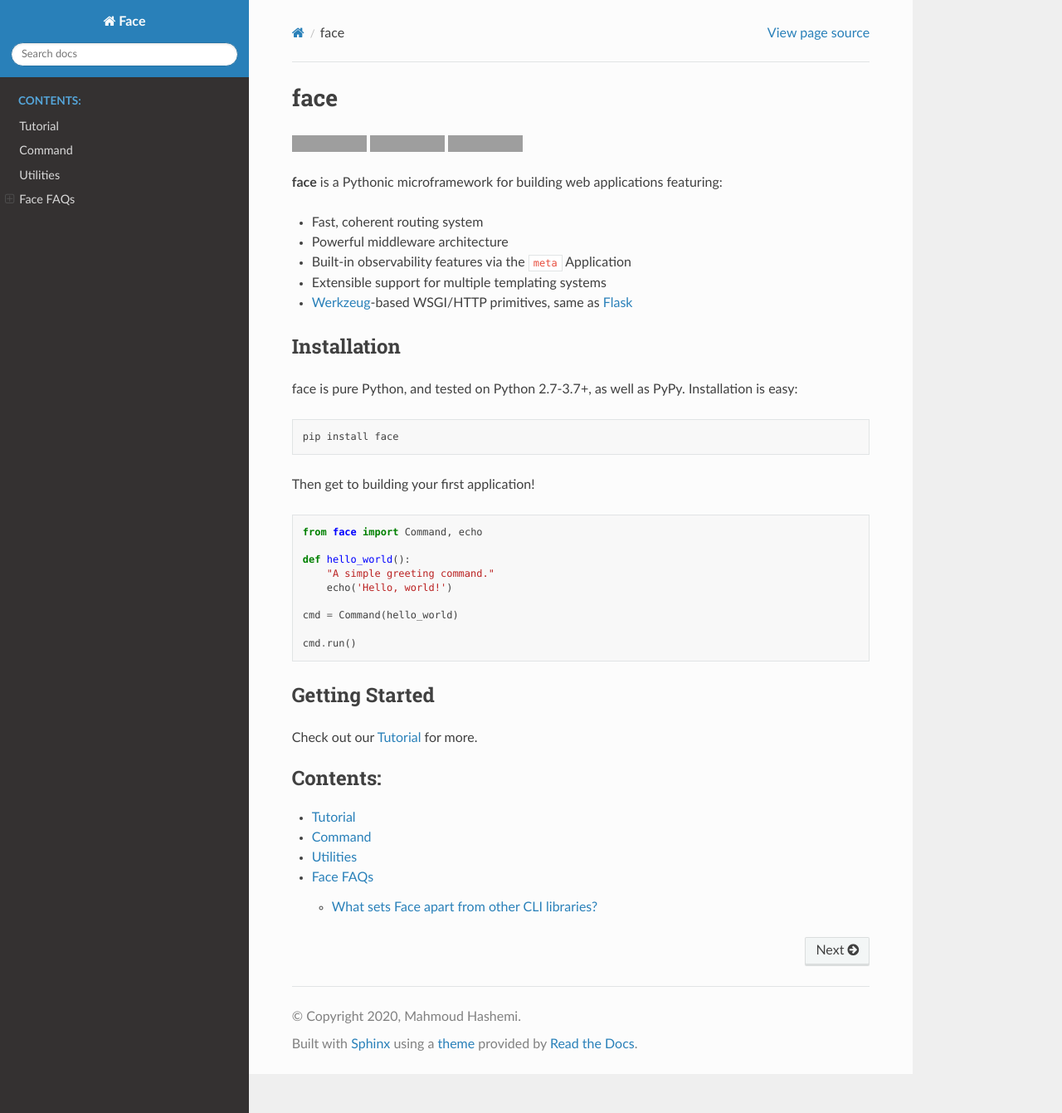
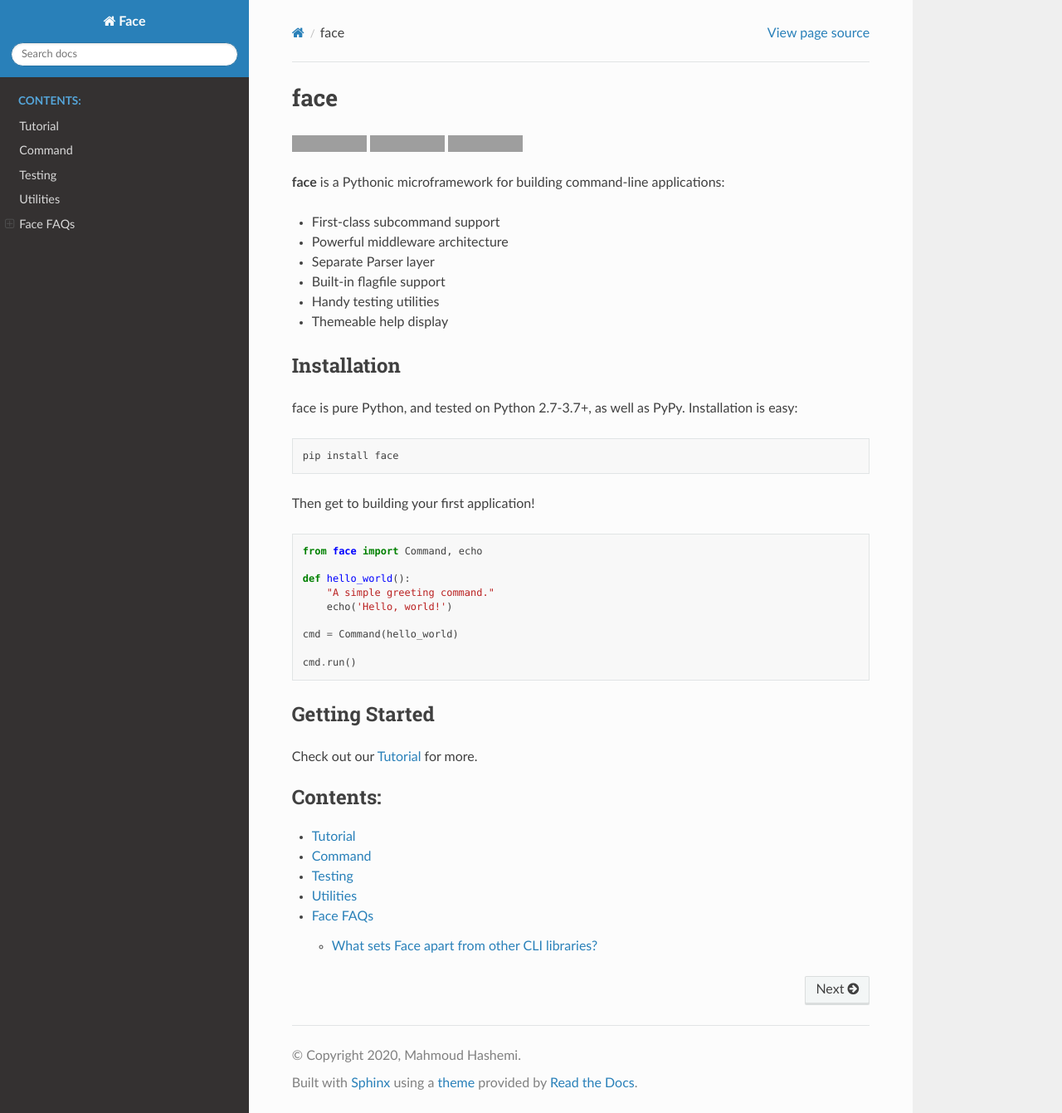
Before and after one commit to mahmoud/face, a Sphinx documentation site: the page built from docs/index.rst, in a window 1280 px wide and 1341 px high. Shown: the whole window at 83% size. Built offline with Sphinx 7.4.7 and the Read the Docs theme 2.0.0, drawn with Linux system fonts in a browser that asks for light colours; pages that are not in the unit, such as notebooks, are missing from menus; grey boxes are pictures that could not be loaded.

Commit message:
correct feature list

```diff
--- a/docs/index.rst
+++ b/docs/index.rst
@@ -8,16 +8,14 @@
 
 |release| |calver| |changelog|
 
-**face** is a Pythonic microframework for building web applications featuring:
+**face** is a Pythonic microframework for building command-line applications:
 
-* Fast, coherent routing system
+* First-class subcommand support
 * Powerful middleware architecture
-* Built-in observability features via the ``meta`` Application
-* Extensible support for multiple templating systems
-* Werkzeug_-based WSGI/HTTP primitives, same as Flask_
-
-.. _Werkzeug: https://github.com/pallets/werkzeug
-.. _Flask: https://github.com/pallets/flask
+* Separate Parser layer
+* Built-in flagfile support
+* Handy testing utilities
+* Themeable help display
 
 Installation
 ------------
@@ -53,6 +51,7 @@
    tutorial
    command
    middleware
+   testing
    utilities
    faq
 
--- /dev/null
+++ b/docs/testing.rst
@@ -0,0 +1,4 @@
+Testing
+=======
+
+*TODO*
```
